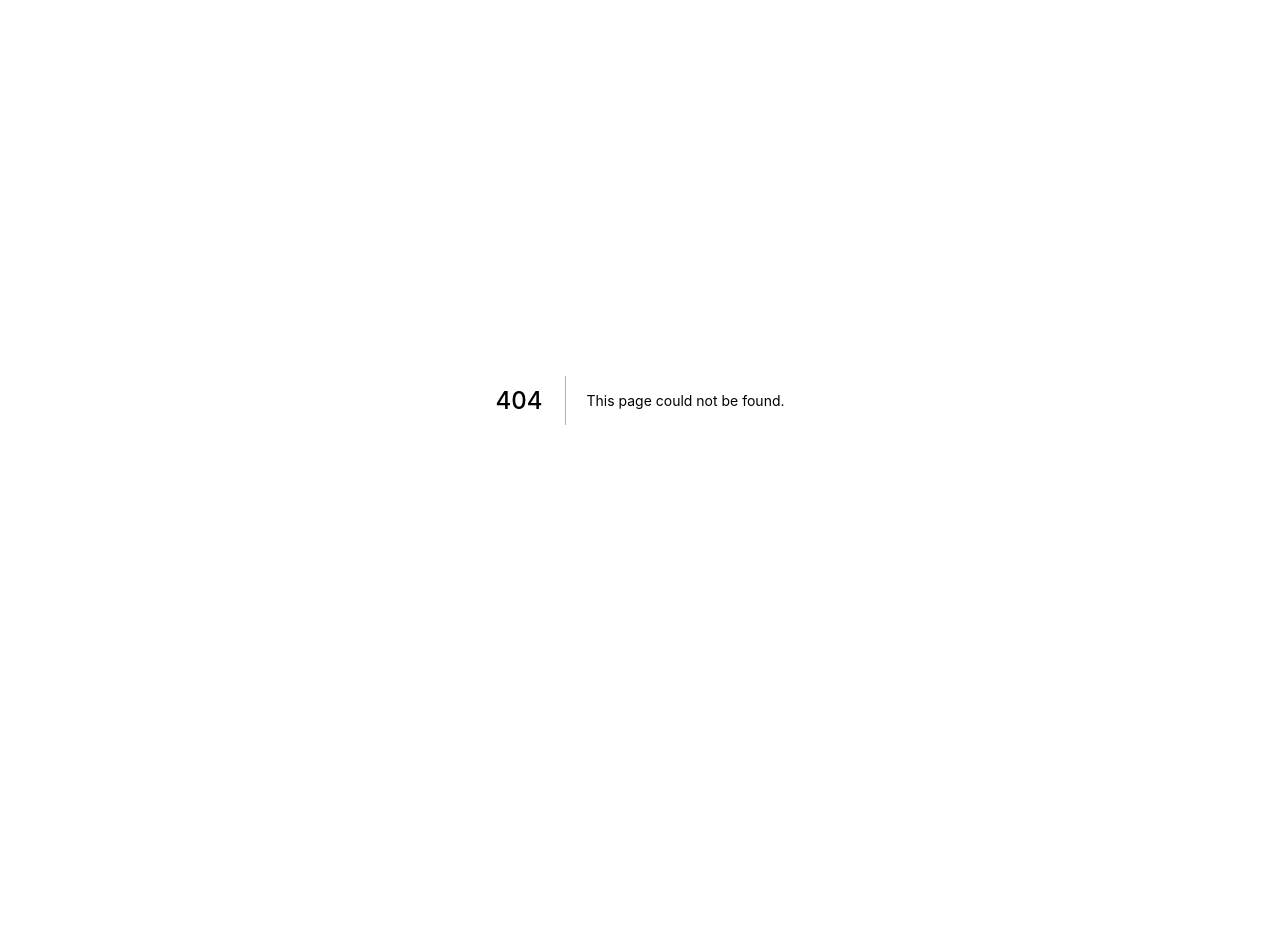
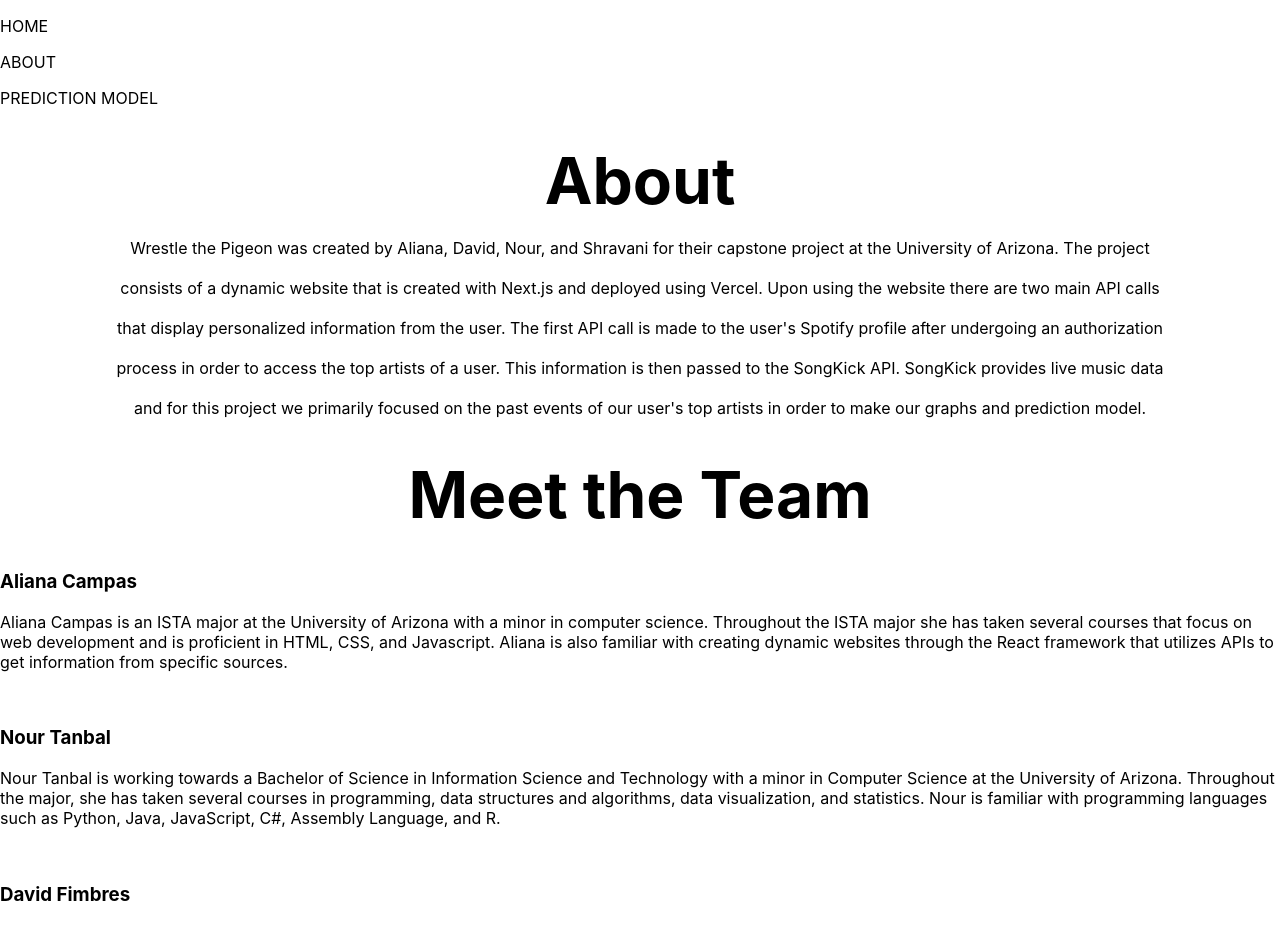
Before and after one commit to AlianaC/WrestleThePigeon, a Next.js app: page /about in a window 1280 px wide. Before the commit this address had no page. Shown: the top 926 px of the page. Before the commit the page ends 800 px from the top, so only its background shows below. Built offline with nearby package versions, Linux system fonts and the light colour scheme.

Commit message:
Added navigation bar with about home predict pages

```diff
--- /dev/null
+++ b/pages/about.js
@@ -0,0 +1,45 @@
+import React from 'react'
+import styles from '../styles/Home.module.css'
+import Navbar from './navbar.js'
+import Image from 'next/image'
+import Link from 'next/link'
+
+
+
+
+class About extends React.Component {
+
+    render() {
+
+            return (
+            <div>
+                <Navbar />
+                <div className={styles.about}>
+                    <br />
+                    <h2 className={styles.title}>About</h2>
+                    <p className={styles.information}>Wrestle the Pigeon was created by Aliana, David, Nour, and Shravani for their capstone project at the University of Arizona. The project consists of a dynamic website that is created with Next.js and deployed using Vercel. Upon using the website there are two main API calls that display personalized information from the user. The first API call is made to the user's Spotify profile after undergoing an authorization process in order to access the top artists of a user. This information is then passed to the
+                    <Link href="https://www.songkick.com/developer"><span  className={styles.songkicklink}> SongKick API</span></Link>
+                    . SongKick provides live music data and for this project we primarily focused on the past events of our user's top artists in order to make our graphs and prediction model.</p>
+                    <br />
+                    <h2 className={styles.title}>Meet the Team</h2>
+                    <br />
+                    <div className={styles.team}>
+                        <h3>Aliana Campas</h3>
+                        <p>Aliana Campas is an ISTA major at the University of Arizona with a minor in computer science. Throughout the ISTA major she has taken several courses that focus on web development and is proficient in HTML, CSS, and Javascript. Aliana is also familiar with creating dynamic websites through the React framework that utilizes APIs to get information from specific sources. </p>
+                        <br />
+                        <h3>Nour Tanbal</h3>
+                        <p>Nour Tanbal is working towards a Bachelor of Science in Information Science and Technology with a minor in Computer Science at the University of Arizona. Throughout the major, she has taken several courses in programming, data structures and algorithms, data visualization, and statistics. Nour is familiar with programming languages such as Python, Java, JavaScript, C#, Assembly Language, and R.</p>
+                        <br />
+                        <h3>David Fimbres</h3>
+                        <p>David is majoring in ISTA and minoring in Computer Science  at the University of Arizona and has a background in web development. David is familiar with Full Stack web development and making sure that external sources such as API calls run smoothly with website models that handle user data.</p>
+                        <br />
+                        <h3>Shravani Malipeddi</h3>
+                        <p>Shravani Malipeddi is completing a Bachelors of Arts in ISTA at the University of Arizona. Through the major, she has taken courses that have helped her understand the basics of the project regarding framework and APIs better. She has also gained experience in data science ,statistics, and design from previous jobs and internships.</p>
+                    </div>
+                </div>
+            </div>
+        )
+    }
+}
+
+export default About;
--- a/pages/index.js
+++ b/pages/index.js
@@ -2,6 +2,7 @@ import Head from 'next/head'
 import styles from '../styles/Home.module.css'
 import Link from 'next/link'
 import Image from 'next/image'
+import Navbar from './navbar.js'
 
 export default function Home() {
   return (
@@ -13,10 +14,10 @@ export default function Home() {
       <Head>
         <title>Wrestle the Pigeon</title>
       </Head>
-
+      <Navbar />
       <main className={styles.main}>
         <h1 className={styles.title}>Wrestle the Pigeon</h1>
-        <h2 className={styles.information}>Wrestle the Pigeon demonstrates how the data you provide through Spotify can be used to make assumptions and predictions based on your listening history. We are focused on creating models and visualizations of users based on their Spotify listening habits and providing suggestions on where we think the user should live and not live based on their most listened to artists. As a team, we noticed more and more data is being collected about us as users, even if it is not explicitly written or said. We hope to learn more and inform users about what general information can be predicted about them using something as simple as their Spotify listening habits.</h2>
+        <p className={styles.information}>Wrestle the Pigeon demonstrates how the data you provide through Spotify can be used to make assumptions and predictions based on your listening history. We are focused on creating models and visualizations of users based on their Spotify listening habits and providing suggestions on where we think the user should live and not live based on their most listened to artists. As a team, we noticed more and more data is being collected about us as users, even if it is not explicitly written or said. We hope to learn more and inform users about what general information can be predicted about them using something as simple as their Spotify listening habits.</p>
         <h1 className={styles.interested}>Interested in your Spotify data?</h1>
 
         <div>
--- a/pages/login.js
+++ b/pages/login.js
@@ -1,6 +1,8 @@
 import React from 'react'
 import styles from '../styles/Home.module.css'
 import Bar from '../components/bar.js'
+import Link from 'next/link'
+import Navbar from './navbar.js'
 
 class Login extends React.Component {
 
@@ -75,6 +77,7 @@ class Login extends React.Component {
 
         return (
             <div className={styles.second}>
+                <Navbar />
                 <div className={styles.userinfo}>
                     <h2>Successfully connected with Spotify</h2>
                     <h3>Top Artists:</h3>
--- /dev/null
+++ b/pages/navbar.js
@@ -0,0 +1,20 @@
+import React from 'react'
+import styles from '../styles/Home.module.css'
+import Link from 'next/link'
+
+
+class Navbar extends React.Component {
+
+    render() {
+
+        return (
+            <div className={styles.navbar}>
+                <Link href="/"><p>HOME</p></Link>
+                <Link href="/about"><p>ABOUT</p></Link>
+                <Link href="/predictionmodel"><p>PREDICTION MODEL</p></Link>
+            </div>
+        )
+    }
+}
+
+export default Navbar;
```
Also changed, not shown: pages/predictionmodel.js (added, +24 -0 lines).
